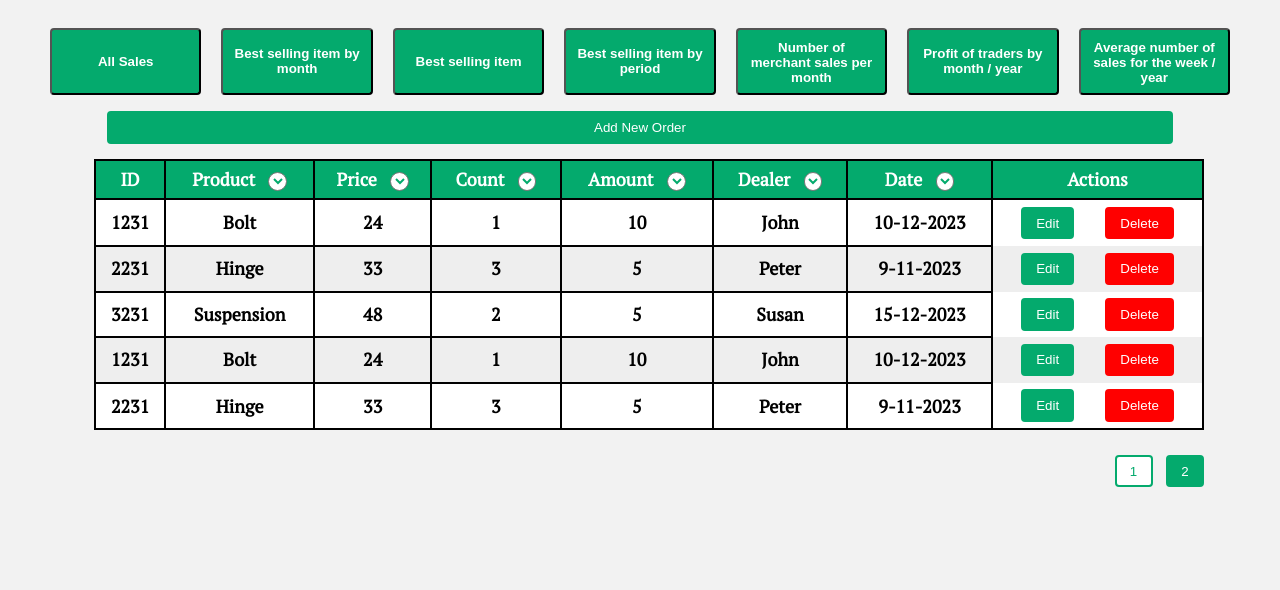
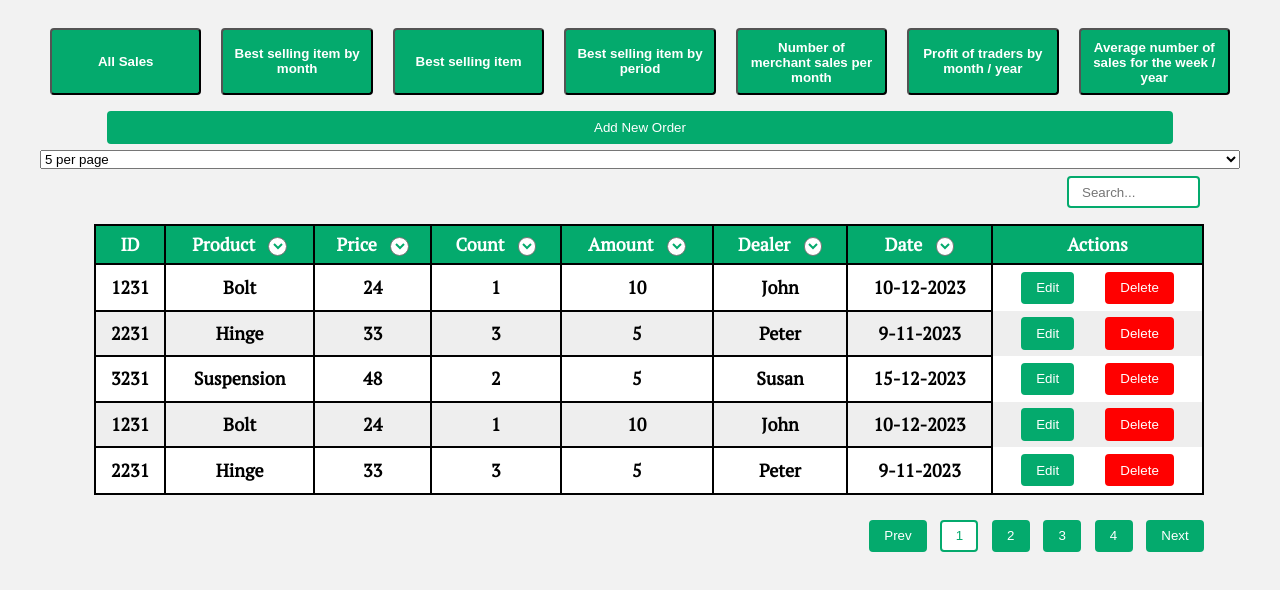
Before and after one commit to BDukov/Project-Sale-Tracker, a plain HTML site: page index.html in a window 1280 px wide. Shown: the part 108-698 px from the top of the page. Drawn offline with Linux system fonts and the light colour scheme.

Commit message:
center search field and create results per page

```diff
--- a/css/table.css
+++ b/css/table.css
@@ -19,6 +19,7 @@
     /* width:60em; */
     border: 2px solid black;
     border-collapse: collapse;
+    order: 2
 }
 
 
@@ -43,9 +44,6 @@ tr:nth-child(even) {
     background-color: #eee;
 }
 
-.action-btns-row{
-    background: blue;
-}
 
 .action-btns {
     margin:0 auto;
@@ -80,6 +78,7 @@ tr:nth-child(even) {
         border-radius: 0.3em;
         color: #fff;
         background: #04AA6D;
+        order:0
 }
 
 .add-new-btn:hover, .edit-btn:hover {
@@ -177,7 +176,7 @@ tr:nth-child(even) {
     align-items: center;
     margin: 0 2em 1em 0;
     /* background: red;; */
-
+    order:3
 }
 
 
@@ -204,3 +203,15 @@ tr:nth-child(even) {
     color: #04AA6D;
     cursor: pointer;
 }
+
+.search-input {
+    border: 2px solid #04AA6D;
+    padding: 0.5em 1em;
+    margin: 0.5em 3em 0.5em 1em;
+    border-radius: 0.3em;
+    color: black;
+    background: white;
+    max-width: 10em;
+    order: 1;
+    align-self: flex-end;
+}
--- a/table.js
+++ b/table.js
@@ -1,4 +1,13 @@
 const  data = [
+  { orderId: 1231, product: "Bolt", price: 24, count: 1, amount: 10, date:'10-12-2023', dealer:'John' },
+  { orderId: 2231, product: "Hinge", price: 33, count: 3, amount: 5, date:'9-11-2023', dealer:'Peter' },
+  { orderId: 3231, product: "Suspension", price: 48, count: 2, amount: 5, date:'15-12-2023', dealer:'Susan' },
+  { orderId: 1231, product: "Bolt", price: 24, count: 1, amount: 10, date:'10-12-2023', dealer:'John' },
+  { orderId: 2231, product: "Hinge", price: 33, count: 3, amount: 5, date:'9-11-2023', dealer:'Peter' },
+  { orderId: 3231, product: "Suspension", price: 48, count: 2, amount: 5, date:'15-12-2023', dealer:'Susan' },
+  { orderId: 1231, product: "Bolt", price: 24, count: 1, amount: 10, date:'10-12-2023', dealer:'John' },
+  { orderId: 2231, product: "Hinge", price: 33, count: 3, amount: 5, date:'9-11-2023', dealer:'Peter' },
+  { orderId: 3231, product: "Suspension", price: 48, count: 2, amount: 5, date:'15-12-2023', dealer:'Susan' },
   { orderId: 1231, product: "Bolt", price: 24, count: 1, amount: 10, date:'10-12-2023', dealer:'John' },
   { orderId: 2231, product: "Hinge", price: 33, count: 3, amount: 5, date:'9-11-2023', dealer:'Peter' },
   { orderId: 3231, product: "Suspension", price: 48, count: 2, amount: 5, date:'15-12-2023', dealer:'Susan' },
@@ -11,6 +20,8 @@ const  data = [
 ];
 
   export function createTable(){
+
+
 
   //Създавам контейнер за таблицата
   let container = document.getElementById("table-container");
@@ -62,6 +73,8 @@ const  data = [
   headerCell5.textContent = "Dealer";
   headerCell6.textContent = "Date";
   headerCell7.textContent = "Actions";
+
+
 
     //FILtER
 
@@ -300,9 +313,51 @@ const  data = [
   const tableBody = document.createElement("tbody");
   table.appendChild(tableBody);
 
+
+    // Add SEARCH input field
+    const searchInput = document.createElement('input');
+    searchInput.setAttribute('type', 'text');
+    searchInput.setAttribute('placeholder', 'Search...');
+    searchInput.classList.add('search-input');
+    // container.appendChild(searchInput);
+
+    searchInput.addEventListener('input', function () {
+      const searchTerm = searchInput.value.toLowerCase();
+      const filteredData = data.filter(item =>
+        Object.values(item).some(value => {
+          const resultSearchTerm = value.toString().toLowerCase().includes(searchTerm);
+          return resultSearchTerm;
+        })
+      );
+      clearTable();
+      createData(filteredData);
+    });
+
+
+
   //PAGINATION
 
-  const itemsPerPage = 5;
+  const resultsPerPageSelect = document.createElement('select');
+  resultsPerPageSelect.classList.add('results-per-page-select');
+
+  const resultsPerPageOptions = [5, 10, 20];
+  resultsPerPageSelect.innerHTML = resultsPerPageOptions.map(option =>
+    `<option value="${option}">${option} per page</option>`
+  ).join('');
+
+
+  resultsPerPageSelect.addEventListener('change', function () {
+    itemsPerPage = parseInt(resultsPerPageSelect.value, 10);
+    currentPage = 1; // Reset current page when changing the number of results per page
+    clearTable();
+    createData(data);
+    updateActivePageButton();
+  });
+
+  container.appendChild(resultsPerPageSelect);
+
+
+  let itemsPerPage = 5;
   let currentPage = 1;
 
   createData(data);
@@ -502,10 +557,44 @@ currentPageData.forEach((item) => {
   // DATA CREATION END
   }
 
+  //PAGINATION BUTTONS
+
+  //previous button
+  const previousBtn = document.createElement('button');
+  previousBtn.textContent = 'Prev';
+  previousBtn.classList.add('pagination-btn');
+
+  previousBtn.addEventListener('click', () => {
+    if (currentPage > 1) {
+      currentPage--;
+      clearTable();
+      createData(data);
+      updateActivePageButton();
+    }
+  });
+
+  //next button
+
+  const nextBtn = document.createElement('button');
+  nextBtn.textContent = 'Next';
+  nextBtn.classList.add('pagination-btn');
+
+  nextBtn.addEventListener('click', () => {
+    if (currentPage < totalPages) {
+      currentPage++;
+      clearTable();
+      createData(data);
+      updateActivePageButton();
+    }
+  });
+
   const totalPages = Math.ceil(data.length / itemsPerPage);
 
   const pageButtonsContainer = document.createElement('div');
   pageButtonsContainer.classList.add('pagination-buttons-container');
+
+  pageButtonsContainer.appendChild(previousBtn);
+
 
   for (let i = 1; i <= totalPages; i++) {
       const pageBtn = document.createElement('button');
@@ -525,18 +614,25 @@ currentPageData.forEach((item) => {
       pageButtonsContainer.appendChild(pageBtn);
   }
 
+  pageButtonsContainer.appendChild(nextBtn);
+
   container.appendChild(pageButtonsContainer);
+
+  const tableContainer = document.getElementById("table-container");
+
+  tableContainer.appendChild(searchInput);
 
   function updateActivePageButton() {
     const pageButtons = document.querySelectorAll('.pagination-btn');
     pageButtons.forEach((button, index) => {
-        if (index + 1 === currentPage) {
-            button.classList.add('clicked');
-        } else {
-            button.classList.remove('clicked');
-        }
+      button.classList.remove('clicked');
     });
-}
+
+    const currentPageButton = document.querySelector(`.pagination-btn:nth-child(${currentPage + 1})`);
+    if (currentPageButton) {
+      currentPageButton.classList.add('clicked');
+    }
+  }
 
   // createData(data);
 
```
